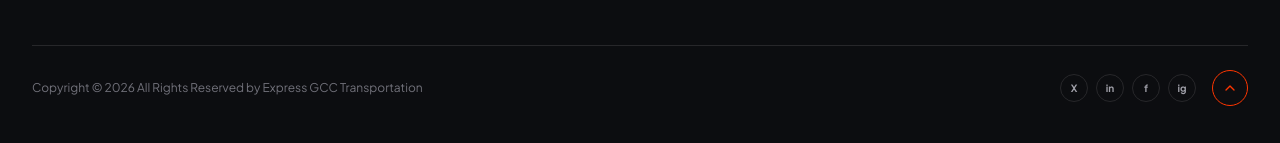
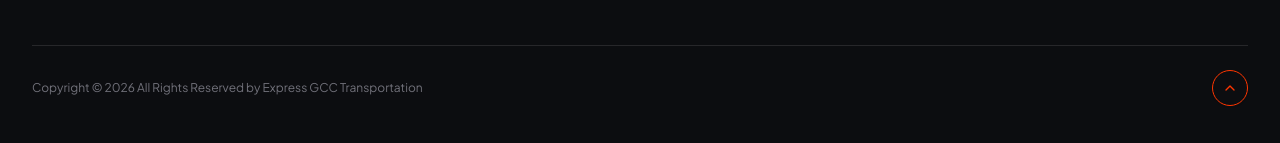
Before and after one commit to osforhsoftware/express-gcc-transportation, a React (Vite) app: page / in a window 1280 px wide. Shown: the part 4894-5037 px from the top of the page. Built offline with nearby package versions, Linux system fonts and the light colour scheme.

Commit message:
chore: remove social media icons from footer

```diff
--- a/src/components/Footer.jsx
+++ b/src/components/Footer.jsx
@@ -259,18 +259,7 @@ export default function Footer() {
               Copyright © 2026 All Rights Reserved by Express GCC Transportation
             </div>
 
-            <div className="flex items-center space-x-4">
-              <div className="flex items-center space-x-2">
-                {['X', 'in', 'f', 'ig'].map((social, idx) => (
-                  <span
-                    key={idx}
-                    className="w-7 h-7 rounded-full border border-gray-300 dark:border-zinc-800 text-gray-600 dark:text-zinc-400 flex items-center justify-center text-[10px] font-bold hover:border-[#ff3600] hover:text-[#ff3600] cursor-pointer transition-colors"
-                  >
-                    {social}
-                  </span>
-                ))}
-              </div>
-
+            <div className="flex items-center">
               {/* Scroll To Top Button */}
               <button
                 onClick={scrollToTop}
```
Also changed, not shown: src/components/WhatsAppDropdown.jsx (line endings or trailing spaces).
